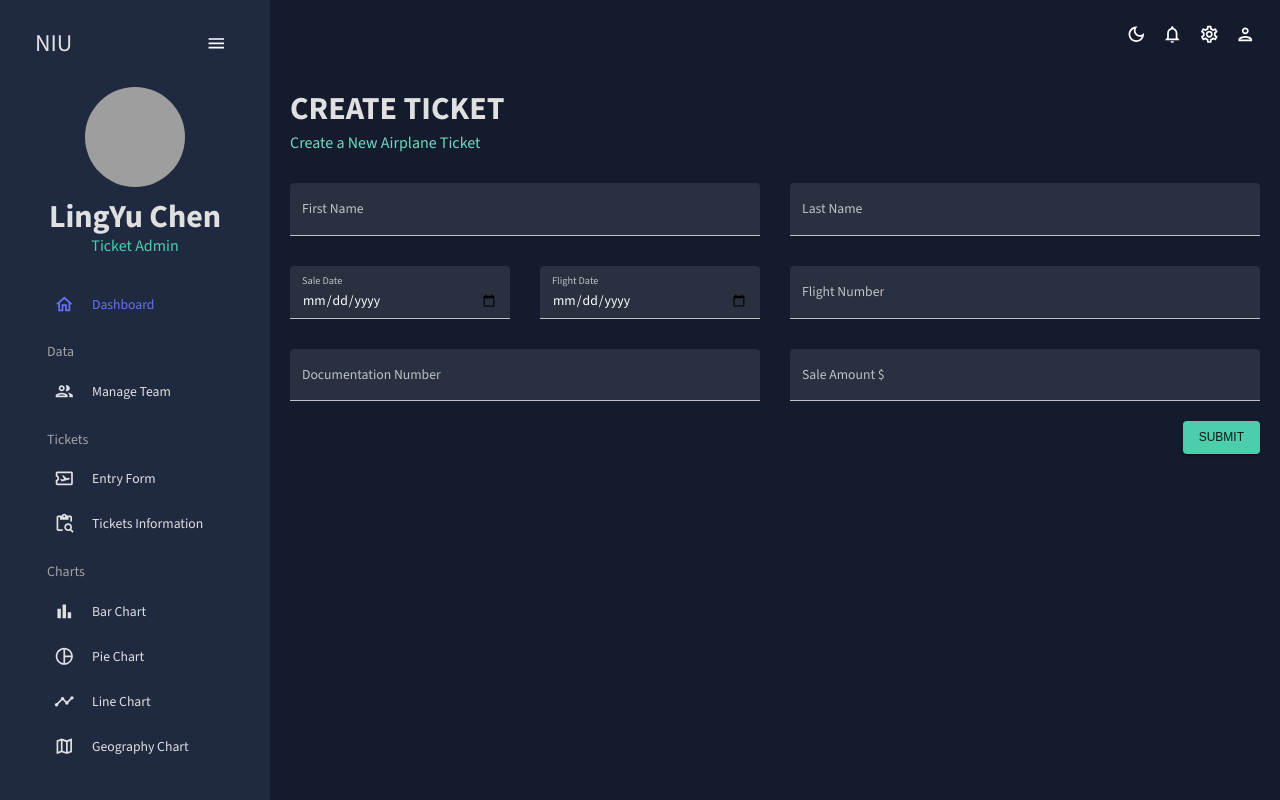
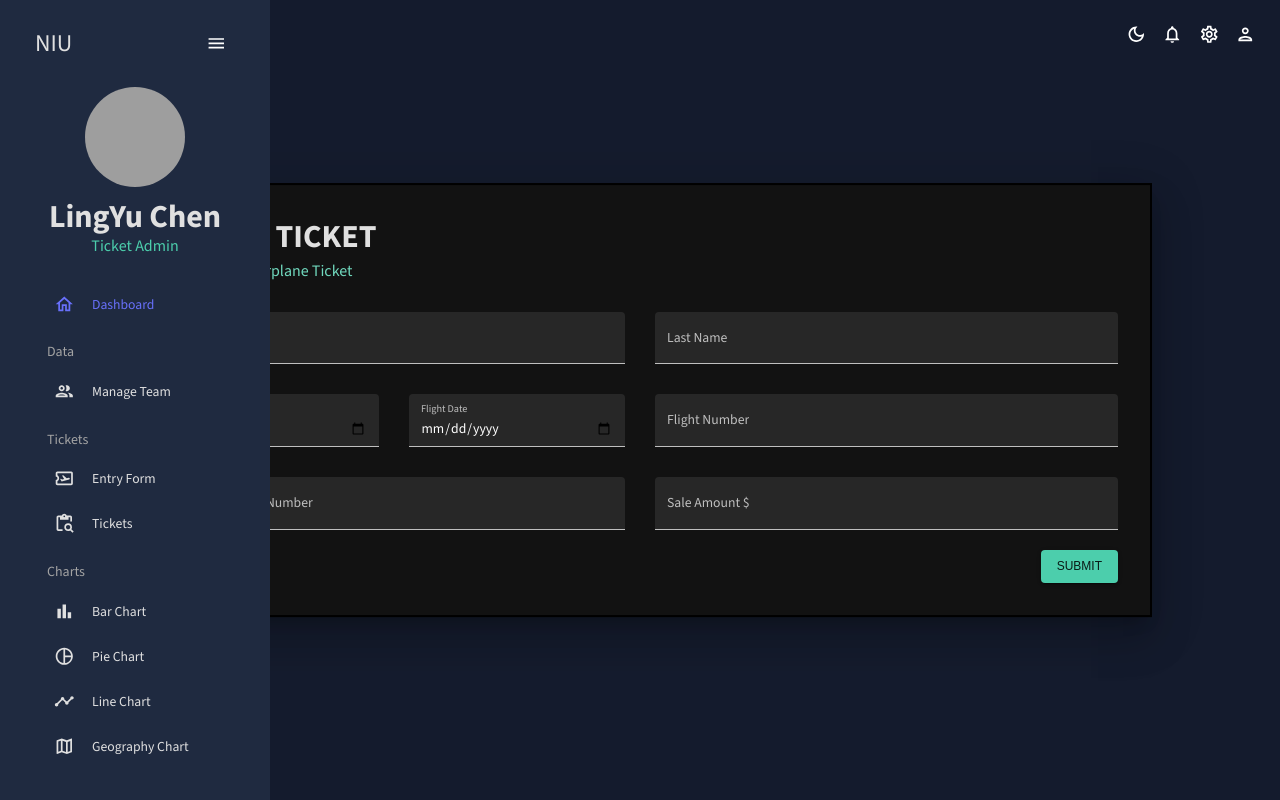
Before and after one commit to LinYuMachi/AirplaneTicketsManagement_React, a React (Create React App) app: page /form in a window 1280 px wide. Built offline with nearby package versions, Linux system fonts and the light colour scheme; grey boxes are pictures that could not be loaded.

Commit message:
Added an entry modal popup

```diff
--- a/src/scenes/form/index.jsx
+++ b/src/scenes/form/index.jsx
@@ -1,4 +1,4 @@
-import { Box, Button, TextField } from "@mui/material";
+import { Box, Button, TextField, Modal } from "@mui/material";
 import { Formik } from "formik";
 import * as yup from "yup";
 import useMediaQuery from "@mui/material/useMediaQuery";
@@ -40,15 +40,26 @@ const userSchema = yup.object().shape({
   saleAmount: yup.string().required("required"),
 });
 
-const Form = () => {
+const Form = ({ open, onClose }) => {
   const isNonMobile = useMediaQuery("(min-width:600px)");
 
   const handleFormSubmit = (values) => {
     console.log(values);
+    onClose();
   };
 
   return (
-    <Box m="20px">
+      <Box sx={{
+          position: 'absolute',
+          top: '50%',
+          left: '50%',
+          transform: 'translate(-50%, -50%)',
+          width: "80%",
+          bgcolor: 'background.paper',
+          border: '2px solid #000',
+          boxShadow: 24,
+          p: 4,
+        }}>
         <Header title="CREATE TICKET" subtitle="Create a New Airplane Ticket" />
 
         <Formik
@@ -154,7 +165,8 @@ const Form = () => {
                   value={values.documentationNumber}
                   name="documentationNumber"
                   error={
-                  !!touched.documentationNumber && !!errors.documentationNumber
+                    !!touched.documentationNumber &&
+                    !!errors.documentationNumber
                   }
                   helperText={
                     touched.documentationNumber && errors.documentationNumber
--- a/src/scenes/global/Sidebar.jsx
+++ b/src/scenes/global/Sidebar.jsx
@@ -172,7 +172,7 @@ const Sidebar = () => {
                 setSelected={setSelected}
             />
             <Item
-                title="Tickets Information"
+                title="Tickets"
                 to="/tickets"
                 icon={<ContentPasteSearchOutlinedIcon />}
                 selected={selected}
--- a/src/scenes/tickets/index.jsx
+++ b/src/scenes/tickets/index.jsx
@@ -1,13 +1,19 @@
-import { Box, useTheme } from "@mui/material";
+import { useState } from "react";
+import { Typography, Modal, Box, Button, useTheme } from "@mui/material";
 import { DataGrid, GridToolbar } from "@mui/x-data-grid";
 import { tokens } from "../../theme";
 import { mockDataContacts } from "../../data/mockData";
+import Form from "../form";
 
 import Header from "../../components/Header";
 
 const Tickets = () => {
   const theme = useTheme();
   const colors = tokens(theme.palette.mode);
+
+  const [open, setOpen] = useState(false);
+  const handleOpen = () => setOpen(true);
+  const handleClose = () => setOpen(false);
 
   const columns = [
     { field: "id", headerName: "ID", flex: 0.5 },
@@ -55,8 +61,20 @@ const Tickets = () => {
   return (
     <Box m="20px">
       <Header title="TICKETS" subtitle="List of Tickets for look up" />
+      <Button
+        variant="contained"
+        style={{
+          backgroundColor: colors.blueAccent[700],
+          color: colors.grey[100],
+        }}
+        onClick={handleOpen}
+      >
+        Enter a new Ticket
+      </Button>
+      <Modal open={open} onClose={handleClose}>
+        <Form open={open} onClose={handleClose}></Form></Modal>
       <Box
-        m="40px 0 0 0"
+        m="0 0 0 0"
         height="75vh"
         sx={{
           "& .MuiDataGrid-root": {
```
Lines whose indentation alone changed are shown as unchanged.
